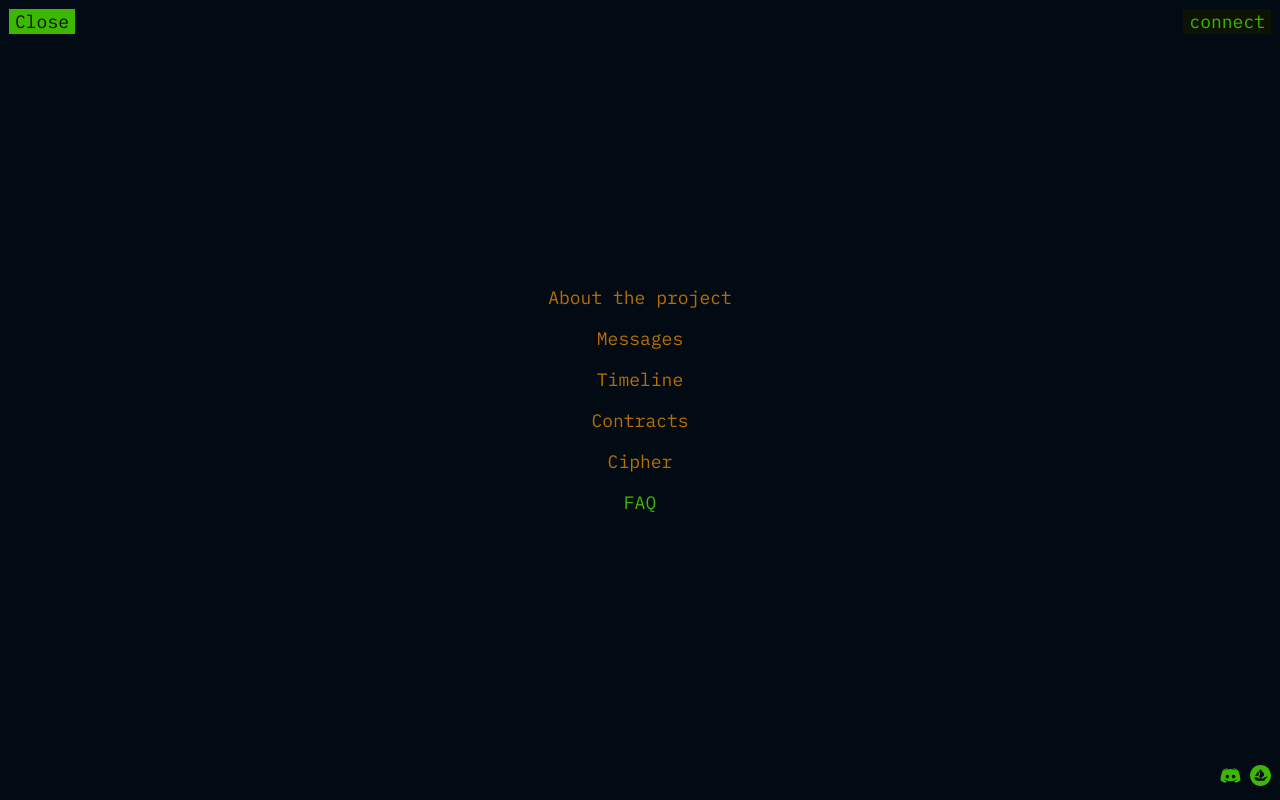
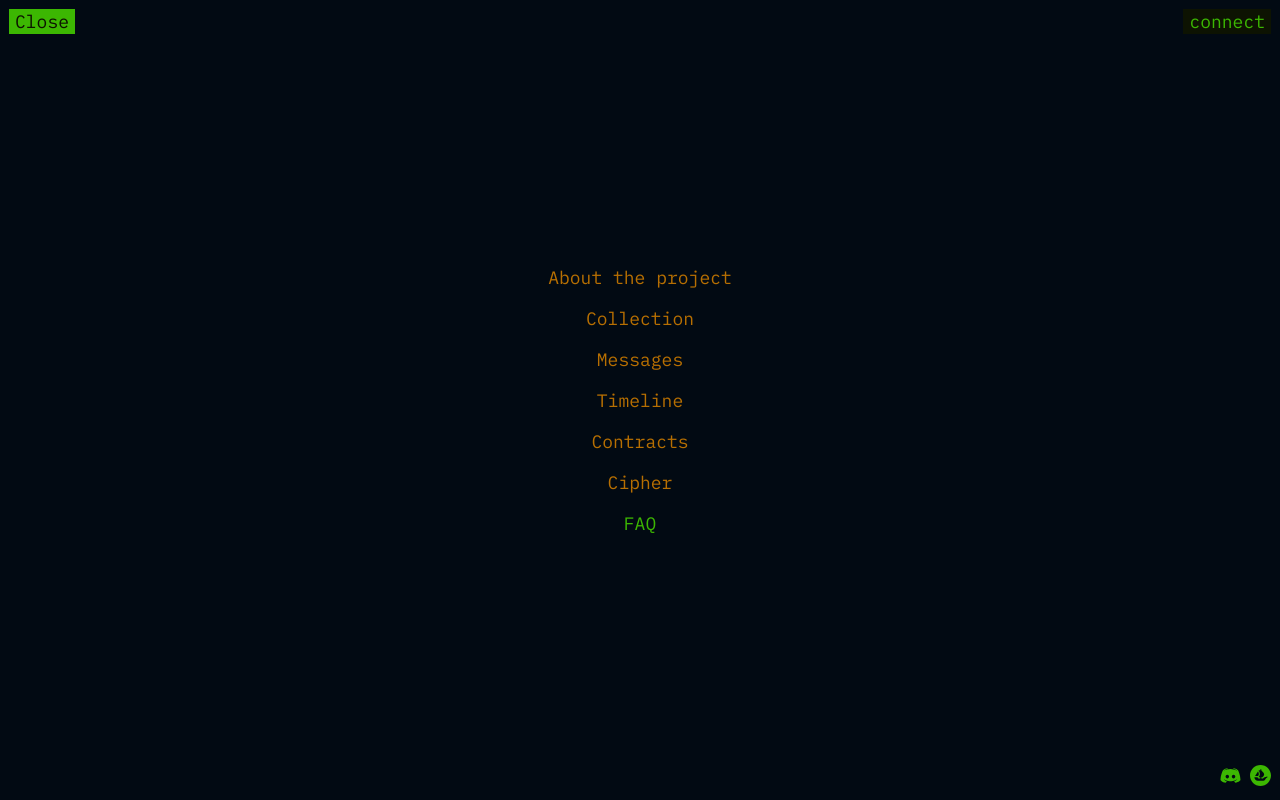
Before and after one commit to diogoquintas/corruptions, a Next.js app: page /faq in a window 1280 px wide. Both pictures are taken after a click on the button "Menu". Built offline with nearby package versions, Linux system fonts and the light colour scheme; no server answers.

Commit message:
fix: fix messages route

```diff
--- a/components/faq/Faq.js
+++ b/components/faq/Faq.js
@@ -1,3 +1,16 @@
+import styled from "@emotion/styled";
+
+const Section = styled.section`
+  display: flex;
+  flex-direction: column;
+  align-items: center;
+  margin: 5rem 0;
+`;
+
 export default function Faq() {
-  return <>[work in progress]</>;
+  return (
+    <Section>
+      <p>[work in progress]</p>
+    </Section>
+  );
 }
--- a/components/navigation/Navigation.js
+++ b/components/navigation/Navigation.js
@@ -72,6 +72,14 @@ export default function Navigation() {
               About the project
             </A>
           </Link>
+          <Link href="/collection" passHref>
+            <A
+              onClick={() => setIsOpen(false)}
+              selected={pathname === "/collection"}
+            >
+              Collection
+            </A>
+          </Link>
           <Link href="/messages" passHref>
             <A
               onClick={() => setIsOpen(false)}
--- /dev/null
+++ b/pages/collection.js
@@ -0,0 +1,5 @@
+import Collection from "../components/collection/Collection";
+
+export default function CollectionPage() {
+  return <Collection />;
+}
```
Also changed, not shown: components/collection/Collection.js (added, +9 -0 lines), components/collection/Collection.styles.js (added, +8 -0 lines), pages/messages.js (renamed from pages/data-channel.js).
